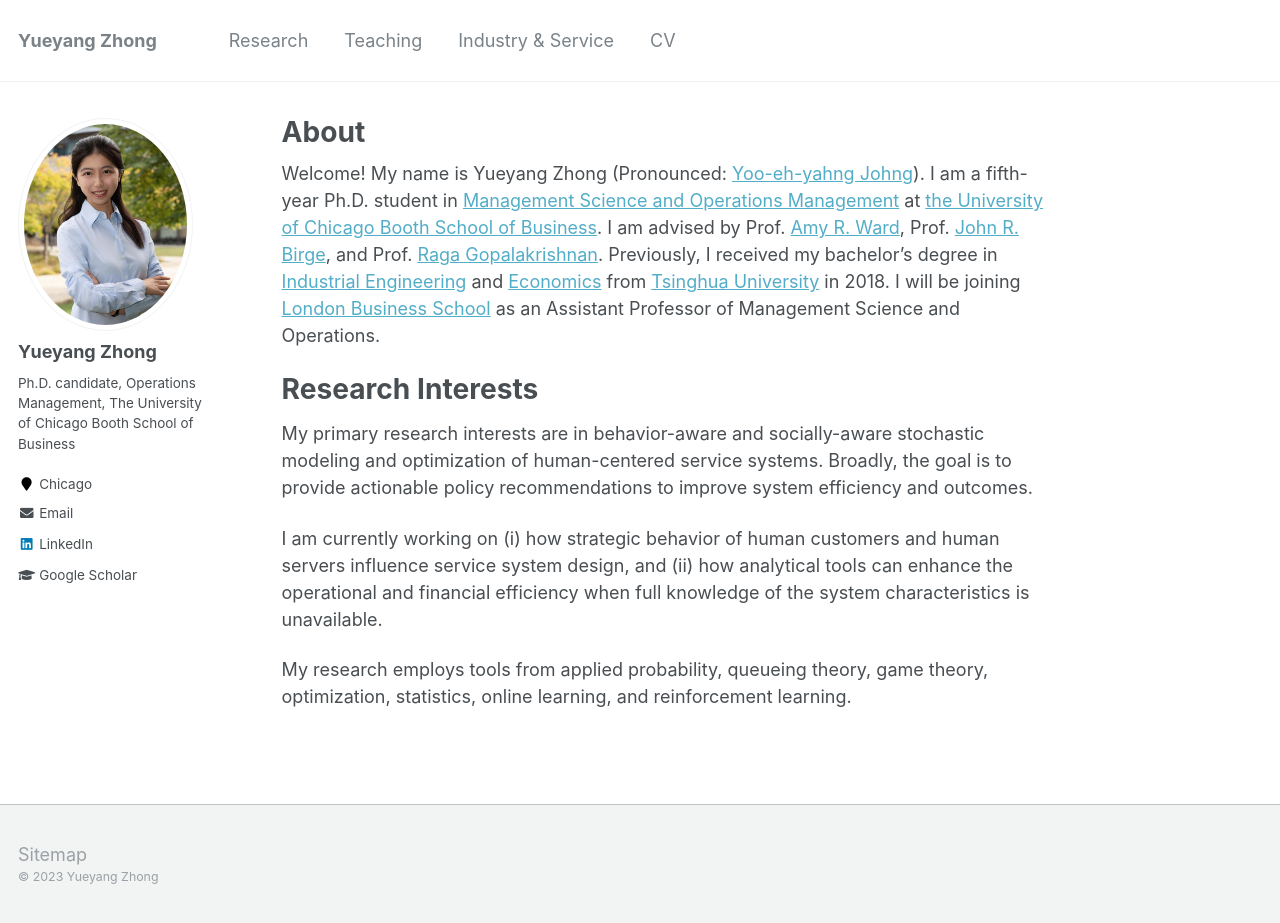
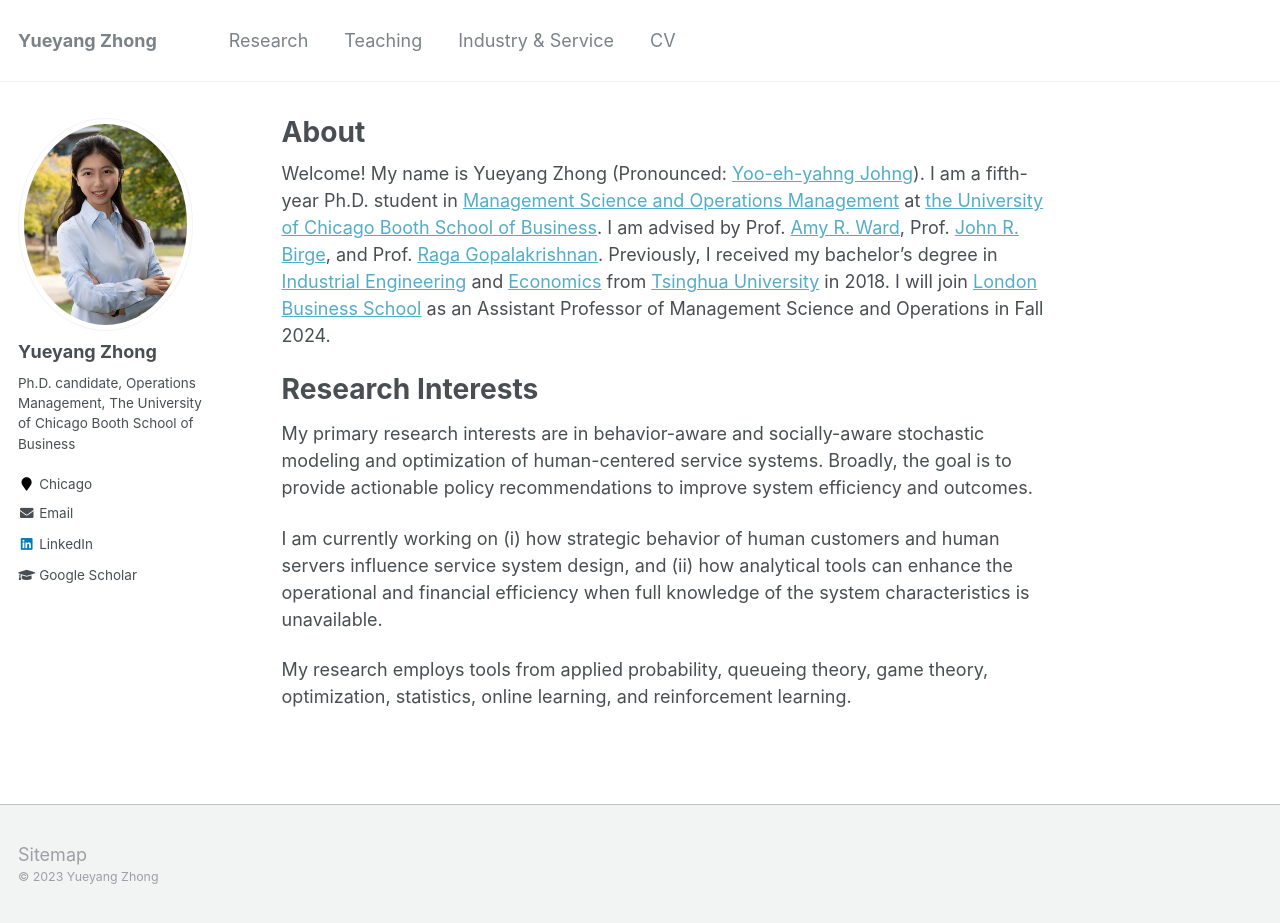
Before and after one commit to alicemengqi/site, a Jekyll site: the page built from _pages/about.md, in a window 1280 px wide and 923 px high. Built offline with Jekyll 4.4.1, drawn with Linux system fonts in a browser that asks for light colours.

Commit message:
Update about.md

```diff
--- a/_pages/about.md
+++ b/_pages/about.md
@@ -8,7 +8,7 @@
   - /about.html
 ---
 
-Welcome! My name is Yueyang Zhong (Pronounced: [Yoo-eh-yahng Johng](https://translate.google.com/?hl=en&tab=TT&sl=en&tl=zh-CN&text=Yueyang%20Zhong&op=translate)). I am a fifth-year Ph.D. student in [Management Science and Operations Management](https://www.chicagobooth.edu/phd/dissertation-areas/management-science-and-operations-management) at [the University of Chicago Booth School of Business](https://www.chicagobooth.edu). I am advised by Prof. [Amy R. Ward](https://www.chicagobooth.edu/faculty/directory/w/amy-ward), Prof. [John R. Birge](https://www.chicagobooth.edu/faculty/directory/b/john-r-birge), and Prof. [Raga Gopalakrishnan](https://smith.queensu.ca/faculty_and_research/faculty_list/gopalakrishnan-raga.php). Previously, I received my bachelor's degree in [Industrial Engineering](https://www.ie.tsinghua.edu.cn/eng) and [Economics](https://www.sem.tsinghua.edu.cn/en) from [Tsinghua University](https://www.tsinghua.edu.cn/en) in 2018. I will be joining [London Business School](https://www.london.edu/) as an Assistant Professor of Management Science and Operations.
+Welcome! My name is Yueyang Zhong (Pronounced: [Yoo-eh-yahng Johng](https://translate.google.com/?hl=en&tab=TT&sl=en&tl=zh-CN&text=Yueyang%20Zhong&op=translate)). I am a fifth-year Ph.D. student in [Management Science and Operations Management](https://www.chicagobooth.edu/phd/dissertation-areas/management-science-and-operations-management) at [the University of Chicago Booth School of Business](https://www.chicagobooth.edu). I am advised by Prof. [Amy R. Ward](https://www.chicagobooth.edu/faculty/directory/w/amy-ward), Prof. [John R. Birge](https://www.chicagobooth.edu/faculty/directory/b/john-r-birge), and Prof. [Raga Gopalakrishnan](https://smith.queensu.ca/faculty_and_research/faculty_list/gopalakrishnan-raga.php). Previously, I received my bachelor's degree in [Industrial Engineering](https://www.ie.tsinghua.edu.cn/eng) and [Economics](https://www.sem.tsinghua.edu.cn/en) from [Tsinghua University](https://www.tsinghua.edu.cn/en) in 2018. I will join [London Business School](https://www.london.edu/) as an Assistant Professor of Management Science and Operations in Fall 2024.
 
 # Research Interests
 My primary research interests are in behavior-aware and socially-aware stochastic modeling and optimization of human-centered service systems. Broadly, the goal is to provide actionable policy recommendations to improve system efficiency and outcomes.
```
